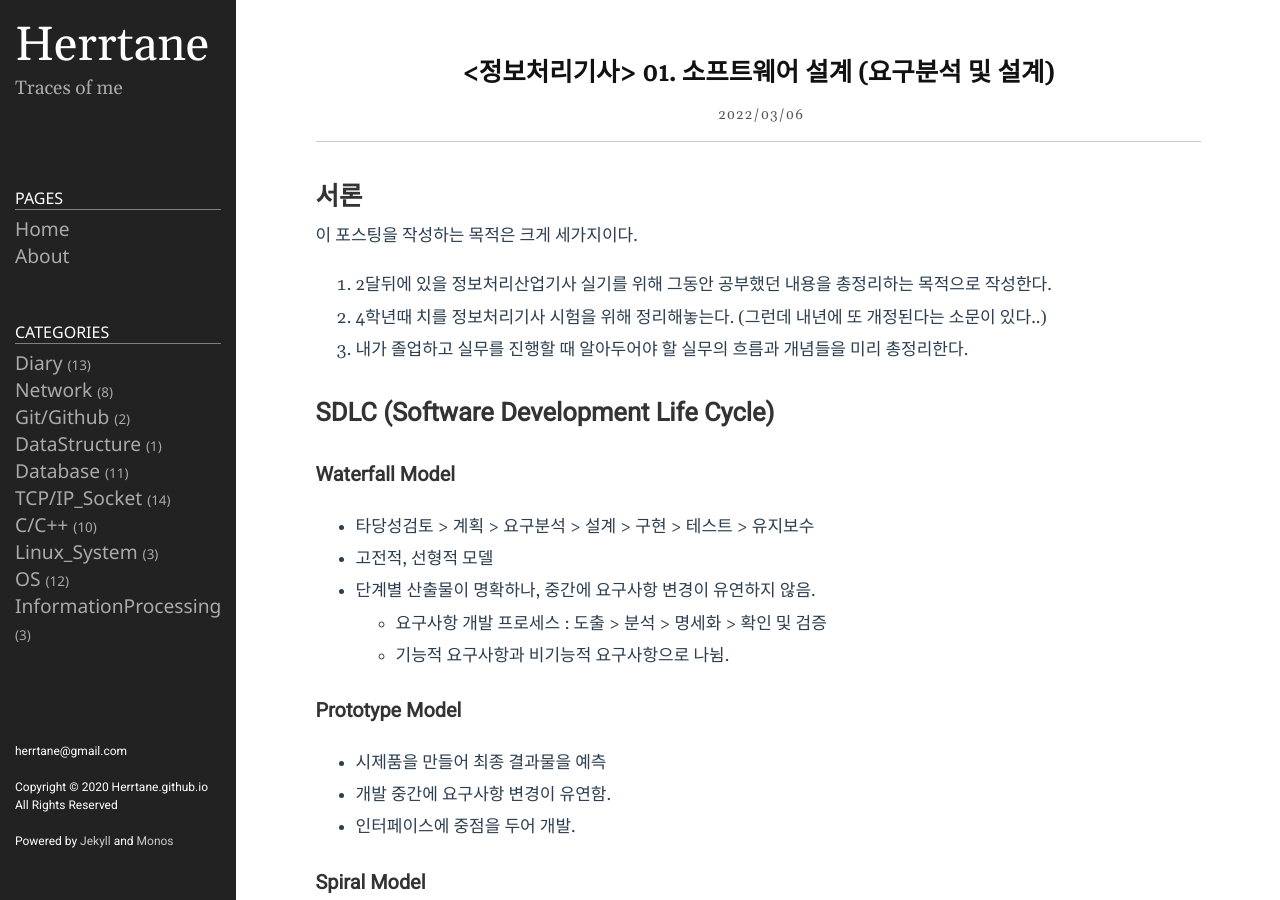
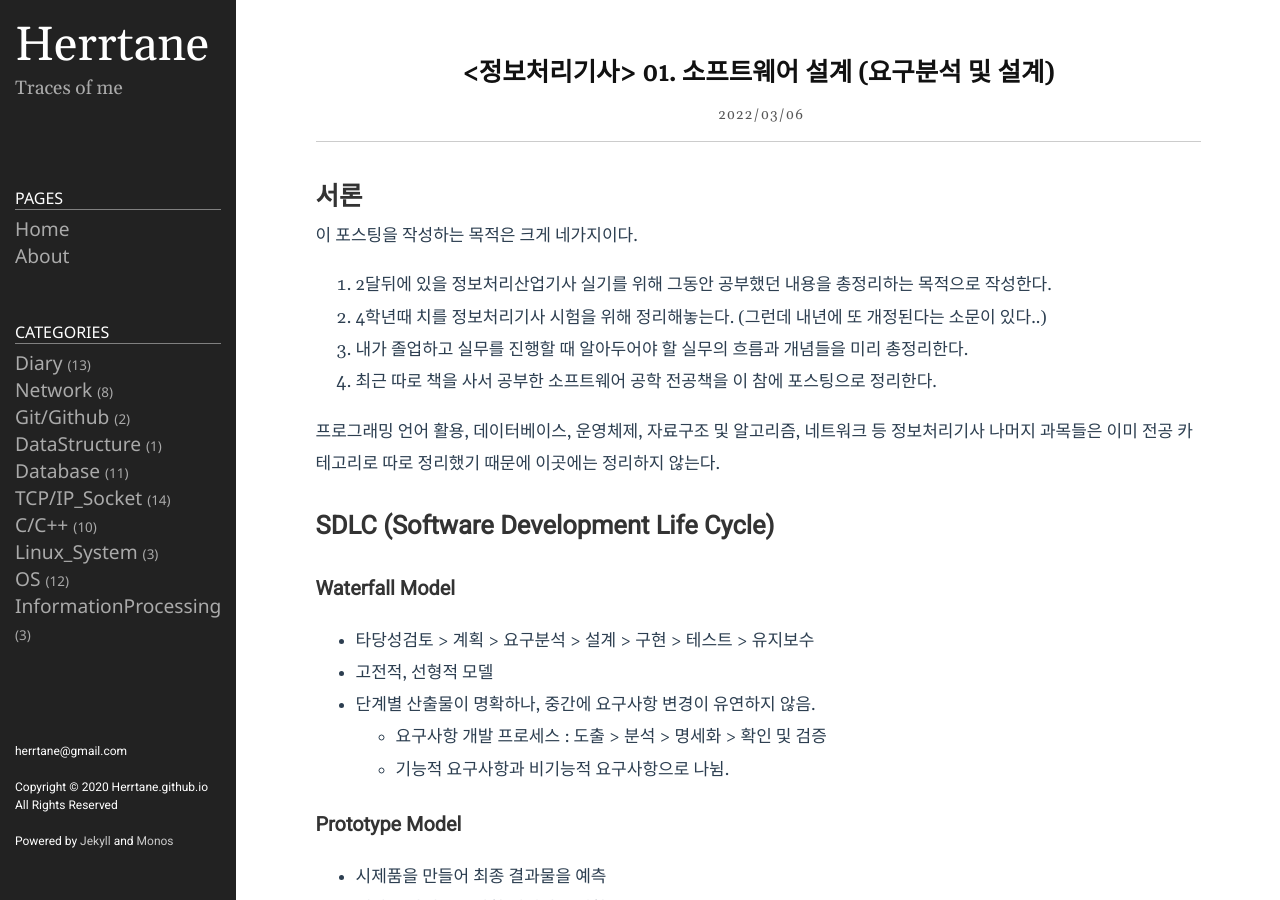
Before and after one commit to Herrtane/Herrtane.github.io, a Jekyll site: the page built from _posts/InformationProcessing/2022-03-07-informationprocessing-1.markdown, in a window 1280 px wide and 900 px high. Built offline with Jekyll 4.4.1, drawn with Linux system fonts in a browser that asks for light colours; comment, search, counter and statistics services are not loaded.

Commit message:
Post InPro

```diff
--- a/_posts/InformationProcessing/2022-03-07-informationprocessing-1.markdown
+++ b/_posts/InformationProcessing/2022-03-07-informationprocessing-1.markdown
@@ -8,11 +8,14 @@ comments: true
 
 ## 서론
 
-이 포스팅을 작성하는 목적은 크게 세가지이다.
+이 포스팅을 작성하는 목적은 크게 네가지이다.
 
 1. 2달뒤에 있을 정보처리산업기사 실기를 위해 그동안 공부했던 내용을 총정리하는 목적으로 작성한다.
 2. 4학년때 치를 정보처리기사 시험을 위해 정리해놓는다. (그런데 내년에 또 개정된다는 소문이 있다..)
 3. 내가 졸업하고 실무를 진행할 때 알아두어야 할 실무의 흐름과 개념들을 미리 총정리한다.
+4. 최근 따로 책을 사서 공부한 소프트웨어 공학 전공책을 이 참에 포스팅으로 정리한다.
+
+프로그래밍 언어 활용, 데이터베이스, 운영체제, 자료구조 및 알고리즘, 네트워크 등 정보처리기사 나머지 과목들은 이미 전공 카테고리로 따로 정리했기 때문에 이곳에는 정리하지 않는다.
 
 ## SDLC (Software Development Life Cycle)
 
```
